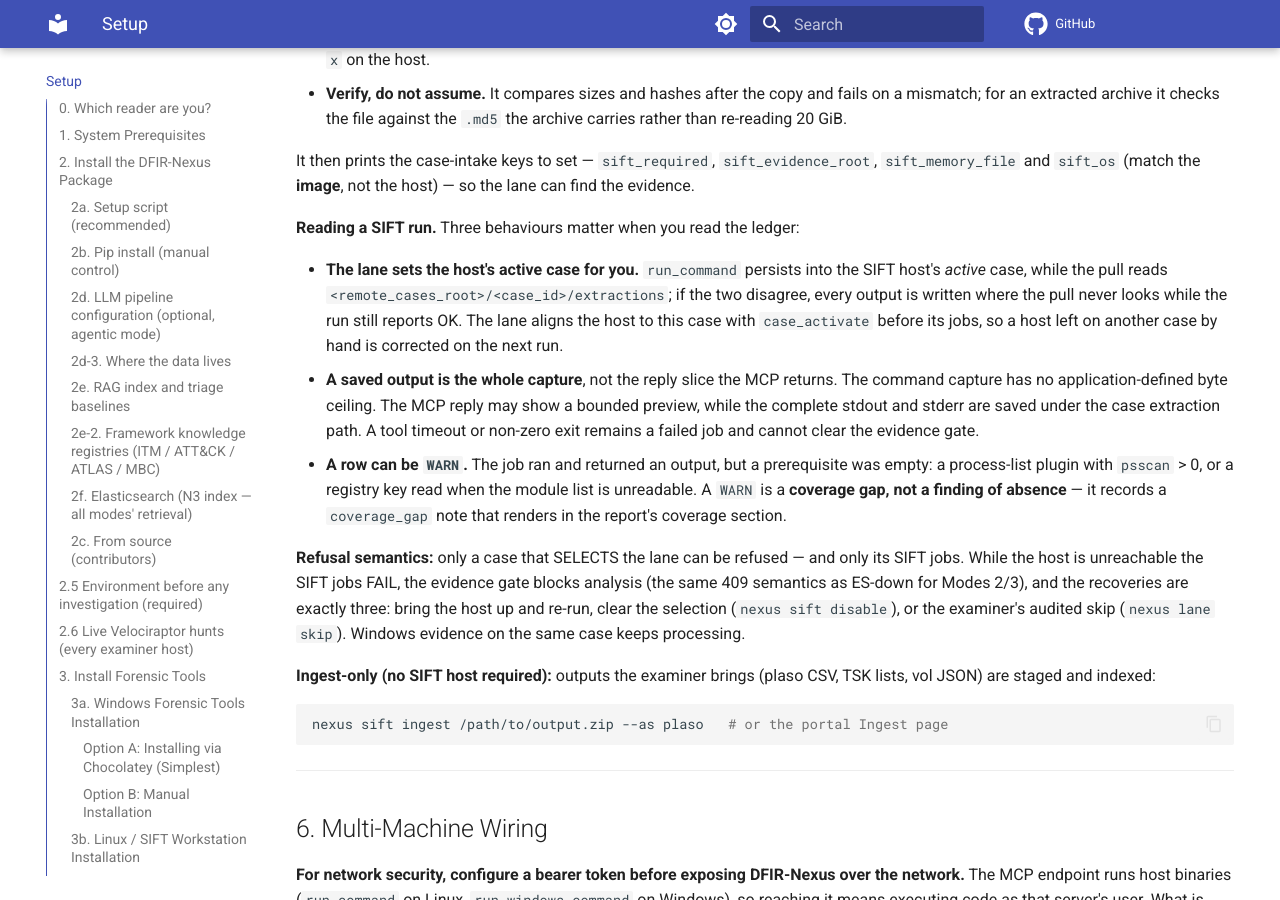
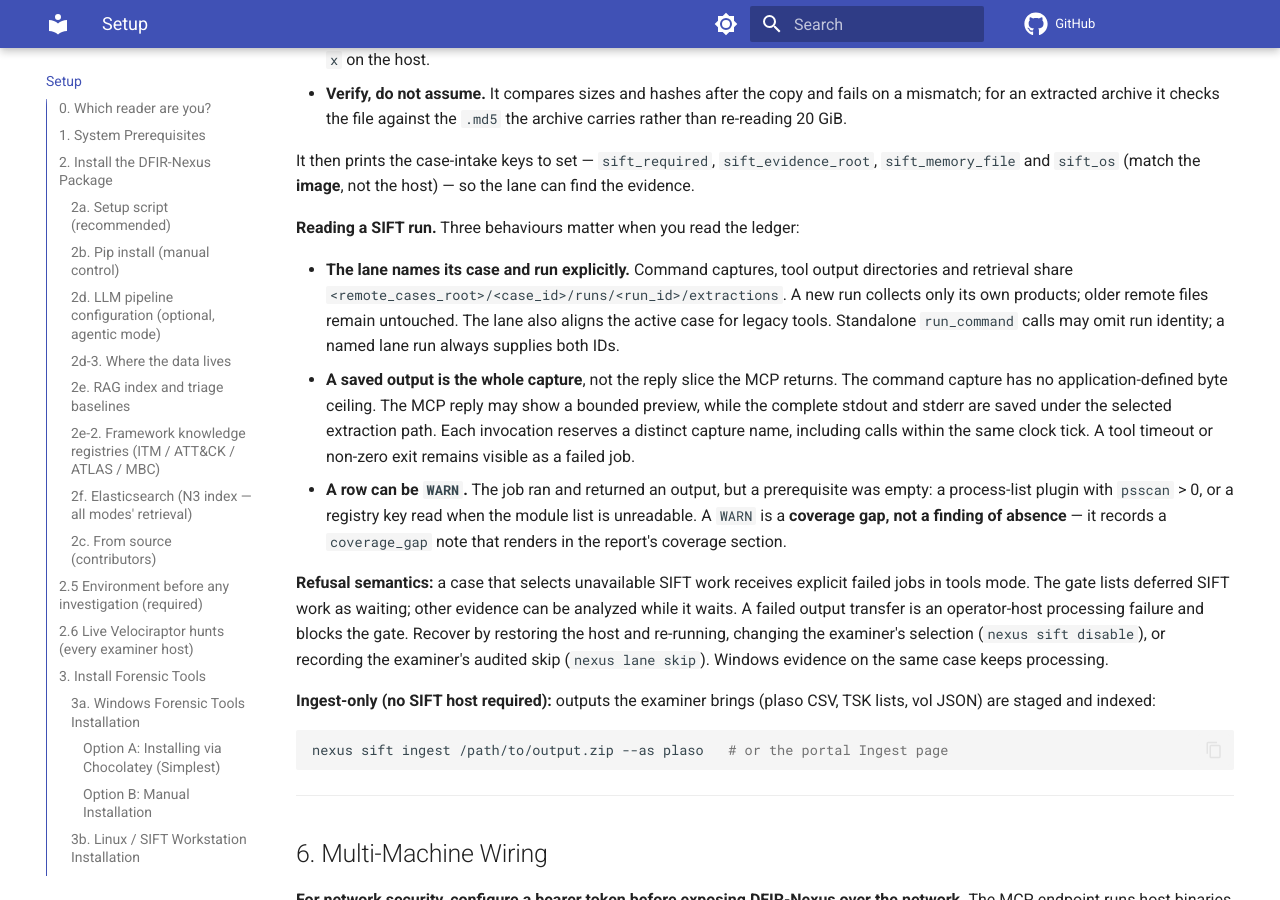
Before and after one commit to Ganron007/DFIR-Nexus, an MkDocs documentation site: the page built from Docs/SETUP.md, in a window 1280 px wide and 900 px high, scrolled down 16490 px. Built offline with MkDocs 1.6.1 and Material for MkDocs 9.7.7, drawn with Linux system fonts in a browser that asks for light colours; comment, search, counter and statistics services are not loaded.

Commit message:
Document invocation capture identity and named SIFT run outputs
Explain the shared output namespace and run-only retrieval, and correct the
setup guide's stale active-case and deferred-work descriptions.

```diff
--- a/Docs/SETUP.md
+++ b/Docs/SETUP.md
@@ -654,29 +654,31 @@ the host) — so the lane can find the evidence.
 
 **Reading a SIFT run.** Three behaviours matter when you read the ledger:
 
-- **The lane sets the host's active case for you.** `run_command` persists into
-  the SIFT host's *active* case, while the pull reads
-  `<remote_cases_root>/<case_id>/extractions`; if the two disagree, every output
-  is written where the pull never looks while the run still reports OK. The lane
-  aligns the host to this case with `case_activate` before its jobs, so a host
-  left on another case by hand is corrected on the next run.
+- **The lane names its case and run explicitly.** Command captures, tool output
+  directories and retrieval share
+  `<remote_cases_root>/<case_id>/runs/<run_id>/extractions`. A new run collects
+  only its own products; older remote files remain untouched. The lane also
+  aligns the active case for legacy tools. Standalone `run_command` calls may
+  omit run identity; a named lane run always supplies both IDs.
 - **A saved output is the whole capture**, not the reply slice the MCP returns.
   The command capture has no application-defined byte ceiling. The MCP reply
   may show a bounded preview, while the complete stdout and stderr are saved
-  under the case extraction path. A tool timeout or non-zero exit remains a
-  failed job and cannot clear the evidence gate.
+  under the selected extraction path. Each invocation reserves a distinct
+  capture name, including calls within the same clock tick. A tool timeout or
+  non-zero exit remains visible as a failed job.
 - **A row can be `WARN`.** The job ran and returned an output, but a
   prerequisite was empty: a process-list plugin with `psscan` > 0, or a registry
   key read when the module list is unreadable. A `WARN` is a **coverage gap, not
   a finding of absence** — it records a `coverage_gap` note that renders in the
   report's coverage section.
 
-**Refusal semantics:** only a case that SELECTS the lane can be refused — and
-only its SIFT jobs. While the host is unreachable the SIFT jobs FAIL, the
-evidence gate blocks analysis (the same 409 semantics as ES-down for Modes
-2/3), and the recoveries are exactly three: bring the host up and re-run,
-clear the selection (`nexus sift disable`), or the examiner's audited skip
-(`nexus lane skip`). Windows evidence on the same case keeps processing.
+**Refusal semantics:** a case that selects unavailable SIFT work receives
+explicit failed jobs in tools mode. The gate lists deferred SIFT work as waiting;
+other evidence can be analyzed while it waits. A failed output transfer is an
+operator-host processing failure and blocks the gate. Recover by restoring the
+host and re-running, changing the examiner's selection (`nexus sift disable`),
+or recording the examiner's audited skip (`nexus lane skip`). Windows evidence
+on the same case keeps processing.
 
 **Ingest-only (no SIFT host required):** outputs the examiner brings (plaso
 CSV, TSK lists, vol JSON) are staged and indexed:
```
Also changed, not shown: Docs/ARCHITECTURE.md (+2 -0 lines).
